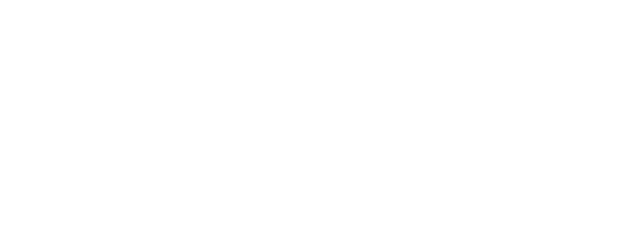
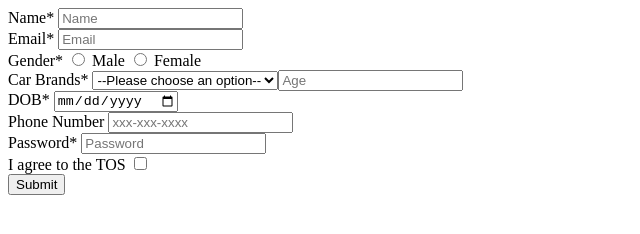
Before and after one commit to acciojob/signup-form-car-jayakrishnapalla05, a website: page main.html in a window 1280 px wide. Shown: the whole page, without its empty margins (0-640 px from the left). Drawn offline with Linux system fonts and the light colour scheme.

Commit message:
created a submission

```diff
--- a/main.html
+++ b/main.html
@@ -10,7 +10,51 @@
 	<!-- the entire body must be written by student -->
     <script type="text/javascript" src="./script.js">
 </script>
-
+	<form method="Post">
+		<div>
+			<label for="name">Name*</label>
+			<input type="text" id="name" name="name" placeholder="Name" required>
+		</div>
+		<div>
+			<label for="Email">Email*</label>
+			<input type="email" id="email" name="email" placeholder="Email">
+		</div>
+		<div>
+			<label for="Gender">Gender*</label>
+			<input type="radio" name="gender" id="gender_m" required>
+			<label for="gender_m">Male</label>
+			<input type="radio" name="gender" id="gender-f" required>
+			<label for="gender_f">Female</label>
+		</div>
+		<div>
+			<label for="cars">Car Brands*</label>
+			<select id="cars" required>
+				<option value="">--Please choose an option--</option>
+				<option value="BMW">BMW</option>
+				<option value="Audi">Audi</option>
+				<option value="Mercedez">Mercedez</option>
+		</div>
+		<div>
+			<label for="Age">Age*</label>
+			<input type="number" id="age" name="age" placeholder="Age" required>
+		</div>
+		<div>
+			<label for="DOB">DOB*</label>
+			<input type="date" id="dob" name="dob" required>
+		</div>
+		<div>
+			<label for="phone number">Phone Number</label>
+			<input type="tel" id="tel" name="phone number" placeholder="xxx-xxx-xxxx">
+		</div>
+		<div>
+			<label for="password">Password*</label>
+			<input type="password" id="password" name="password" placeholder="Password" required>
+		</div>
+		<div>
+			<label for="tos">I agree to the TOS</label>
+			<input type="checkbox" id="tos" name="tos" required>
+		</div>
+		<button type="submit">Submit</button>
 </body>
 
 </html>
```
